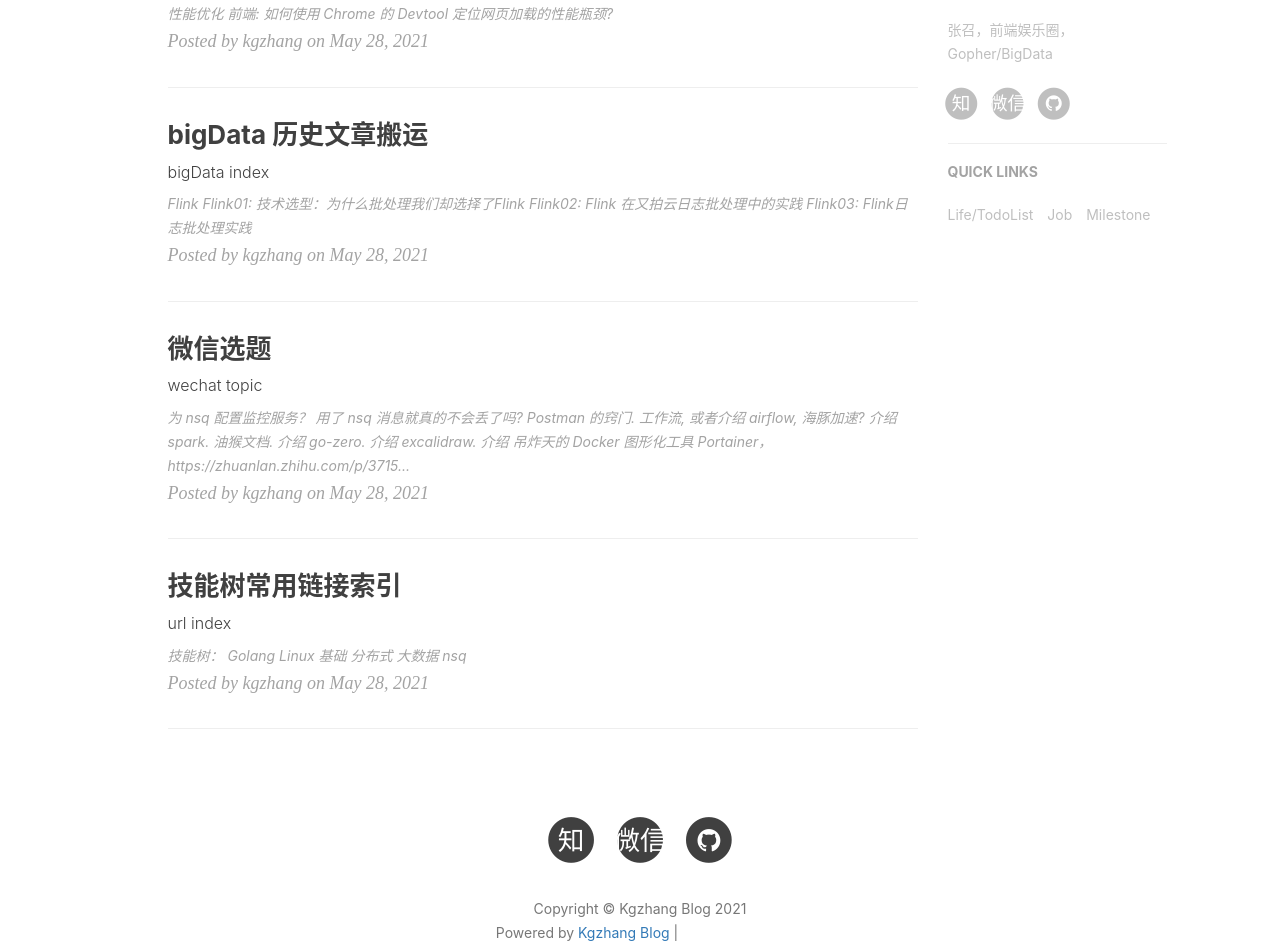
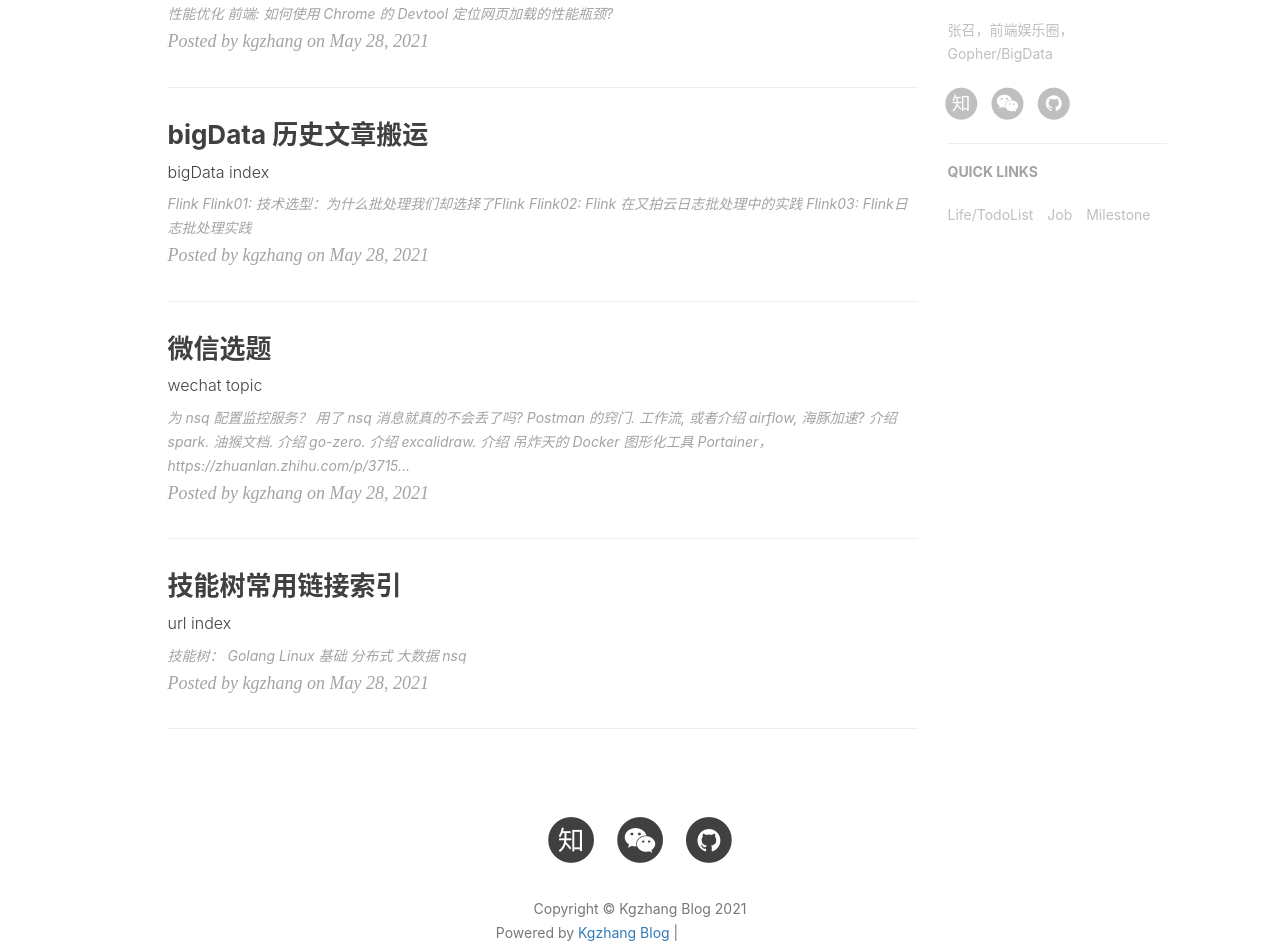
Before and after one commit to kougazhang/oom, a Jekyll site: the page built from index.html, in a window 1280 px wide. Shown: the part 730-1673 px from the top of the page. Built offline with Jekyll 4.4.1, drawn with Linux system fonts in a browser that asks for light colours; nearby versions of some CDN libraries; the list of posts is cut into pages by our own code; comment, search, counter and statistics services are not loaded; grey boxes are pictures that could not be loaded.

Commit message:
add wechat icon

```diff
--- a/_includes/sns-links.html
+++ b/_includes/sns-links.html
@@ -43,7 +43,7 @@
     <a href="{{ site.wechat }}"   target="_blank">
       <span class="fa-stack fa-lg">
         <i class="fa fa-circle fa-stack-2x"></i>
-        <i class="fa  fa-stack-1x fa-inverse">微信</i>
+        <i class="fa  fa-weixin fa-stack-1x fa-inverse"></i>
       </span>
     </a>
   </li>
```
Also changed, not shown: img/wechat_icon.png (added).
